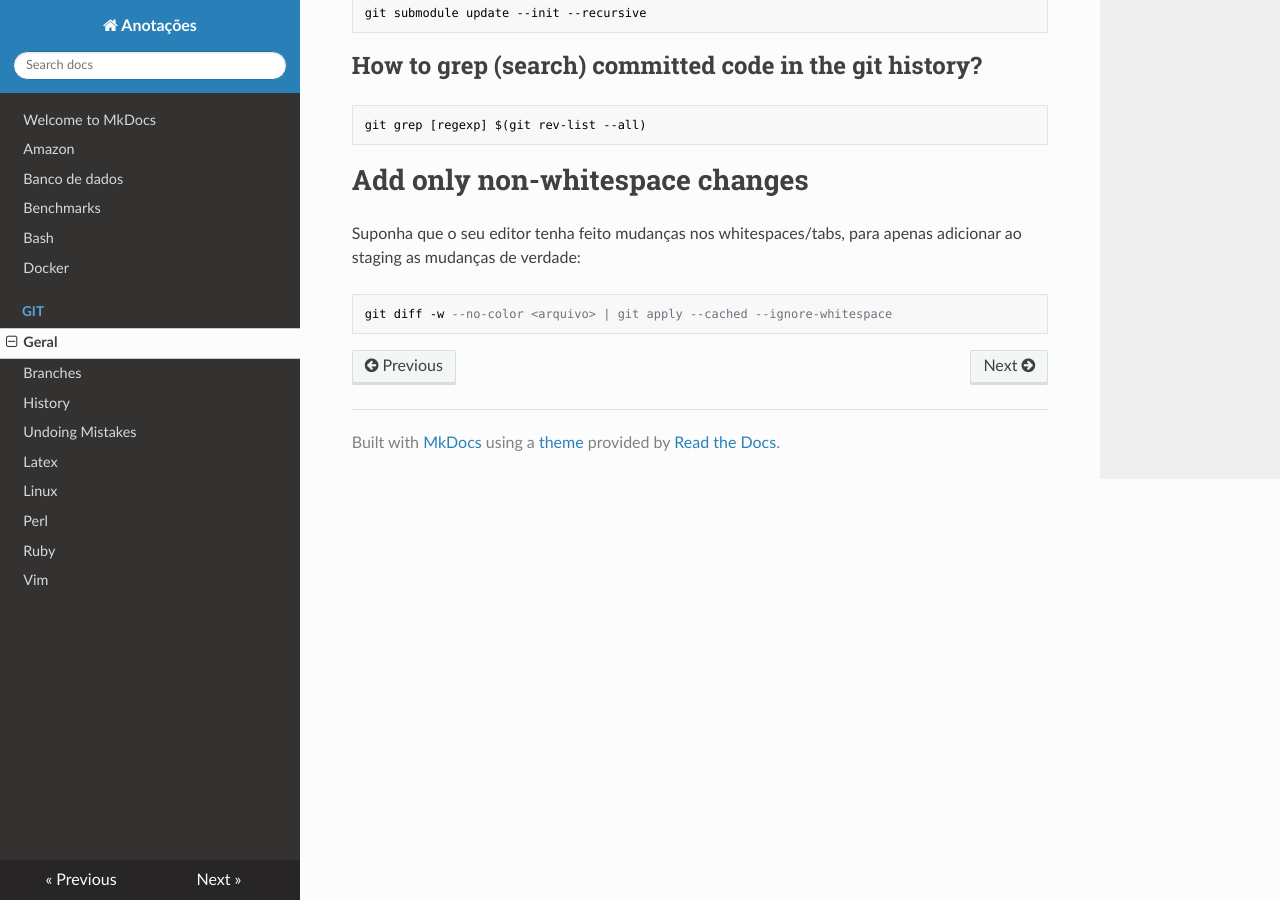
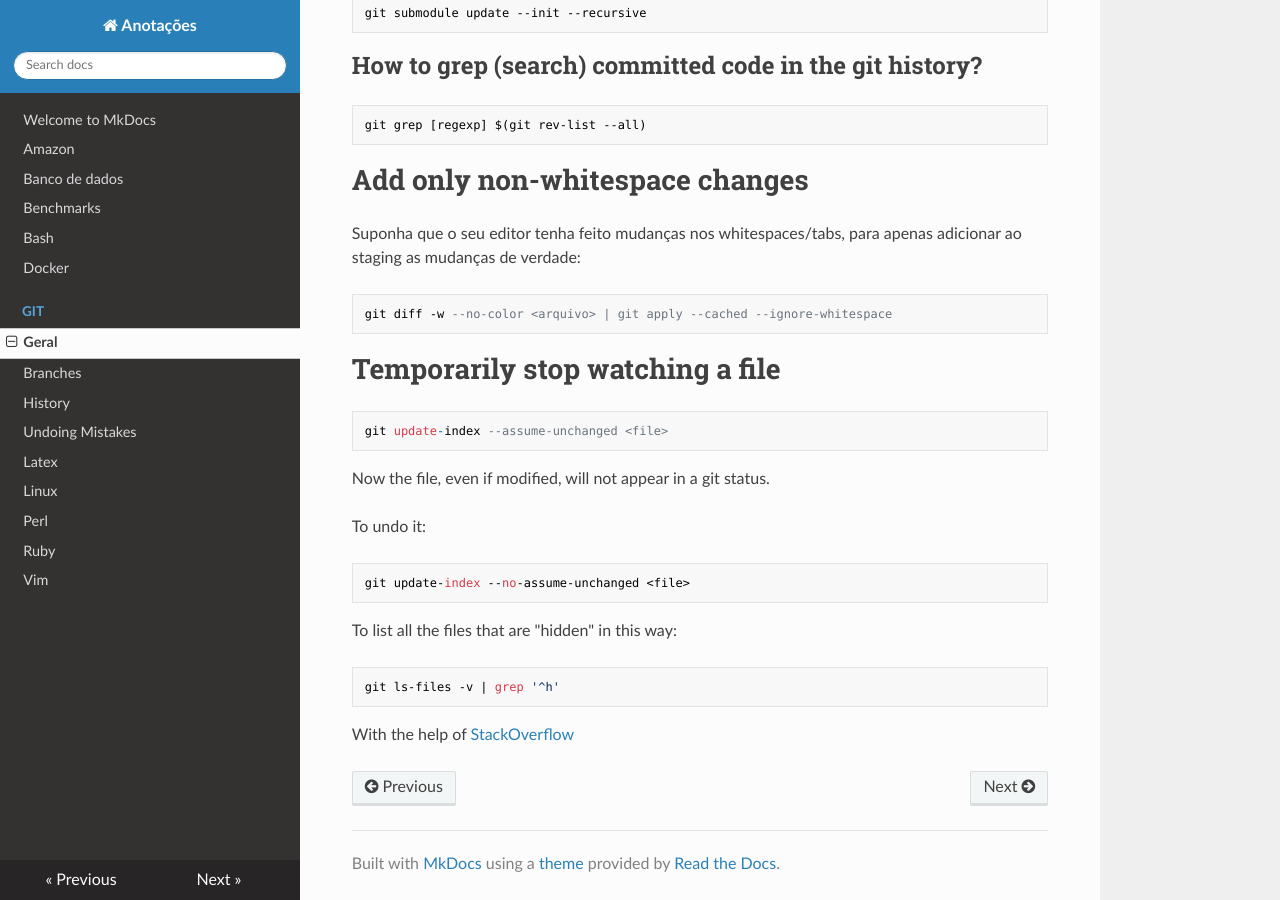
Before and after one commit to hposca/useful_notes, an MkDocs documentation site: the page built from docs/git/git.md, in a window 1280 px wide and 900 px high, scrolled down 1709 px. Built offline with MkDocs 1.6.1, drawn with Linux system fonts in a browser that asks for light colours; nearby versions of some CDN libraries; old or Windows-style settings are respelled for this version of MkDocs.

Commit message:
[git] Temporarily stop watching a file

```diff
--- a/docs/git/git.md
+++ b/docs/git/git.md
@@ -97,3 +97,19 @@ git grep [regexp] $(git rev-list --all)
 Suponha que o seu editor tenha feito mudanças nos whitespaces/tabs, para apenas adicionar ao staging as mudanças de verdade:
 
     git diff -w --no-color <arquivo> | git apply --cached --ignore-whitespace
+
+# Temporarily stop watching a file
+
+    git update-index --assume-unchanged <file>
+
+Now the file, even if modified, will not appear in a git status.
+
+To undo it:
+
+    git update-index --no-assume-unchanged <file>
+
+To list all the files that are "hidden" in this way:
+
+    git ls-files -v | grep '^h'
+
+With the help of [StackOverflow](http://stackoverflow.com/questions/17195861/undo-git-update-index-assume-unchanged-file)
```
